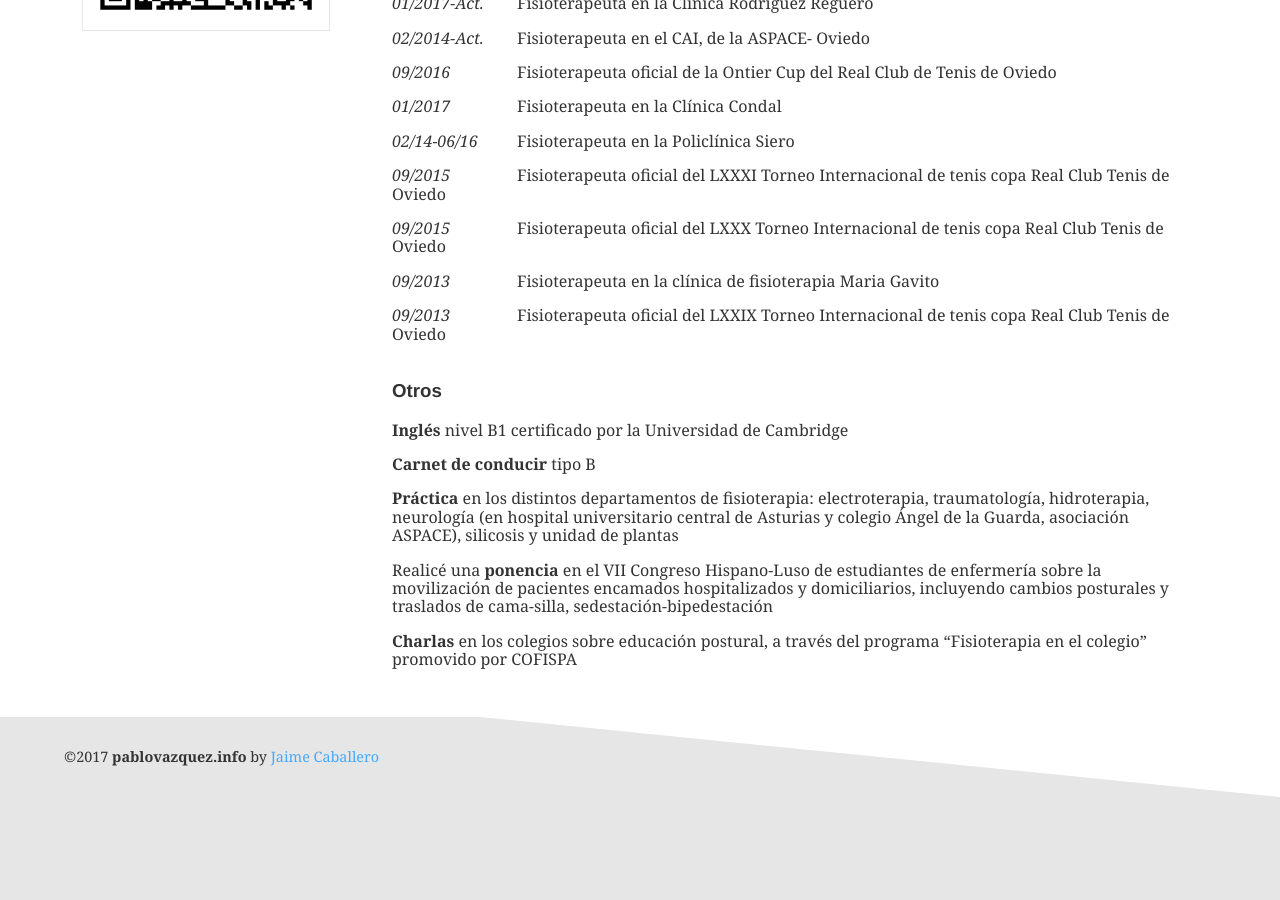
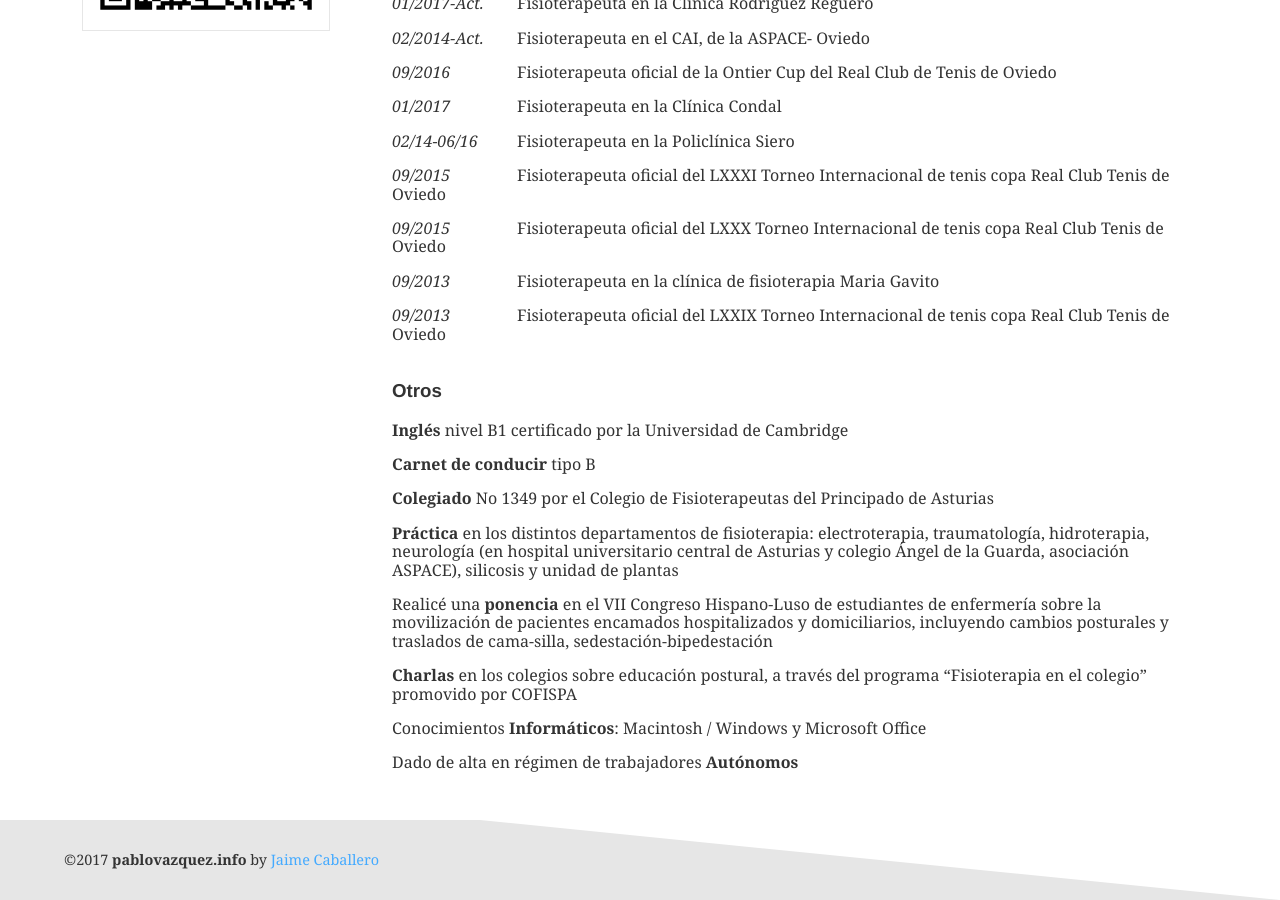
Before and after one commit to elfloren/pablovazquez.info, a Jekyll site: the page built from index.md, in a window 1280 px wide and 900 px high, scrolled down 886 px. Built offline with Jekyll 4.4.1, drawn with Linux system fonts in a browser that asks for light colours; before the commit the page ends 1683 px from its top, so only the background shows below that.

Commit message:
Update index.md

```diff
--- a/index.md
+++ b/index.md
@@ -39,6 +39,9 @@ con trastornos neurológicos
 ### Otros
 - **Inglés** nivel B1 certificado por la Universidad de Cambridge
 - **Carnet de conducir** tipo B
+- **Colegiado** No 1349 por el Colegio de Fisioterapeutas del Principado de Asturias
 - **Práctica** en los distintos departamentos de fisioterapia: electroterapia, traumatología, hidroterapia, neurología (en hospital universitario central de Asturias y colegio Ángel de la Guarda, asociación ASPACE), silicosis y unidad de plantas
 - Realicé una **ponencia** en el VII Congreso Hispano-Luso de estudiantes de enfermería sobre la movilización de pacientes encamados hospitalizados y domiciliarios, incluyendo cambios posturales y traslados de cama-silla, sedestación-bipedestación
 - **Charlas** en los colegios sobre educación postural, a través del programa "Fisioterapia en el colegio" promovido por COFISPA
+- Conocimientos **Informáticos**: Macintosh / Windows y Microsoft Office
+- Dado de alta en régimen de trabajadores **Autónomos**
```
